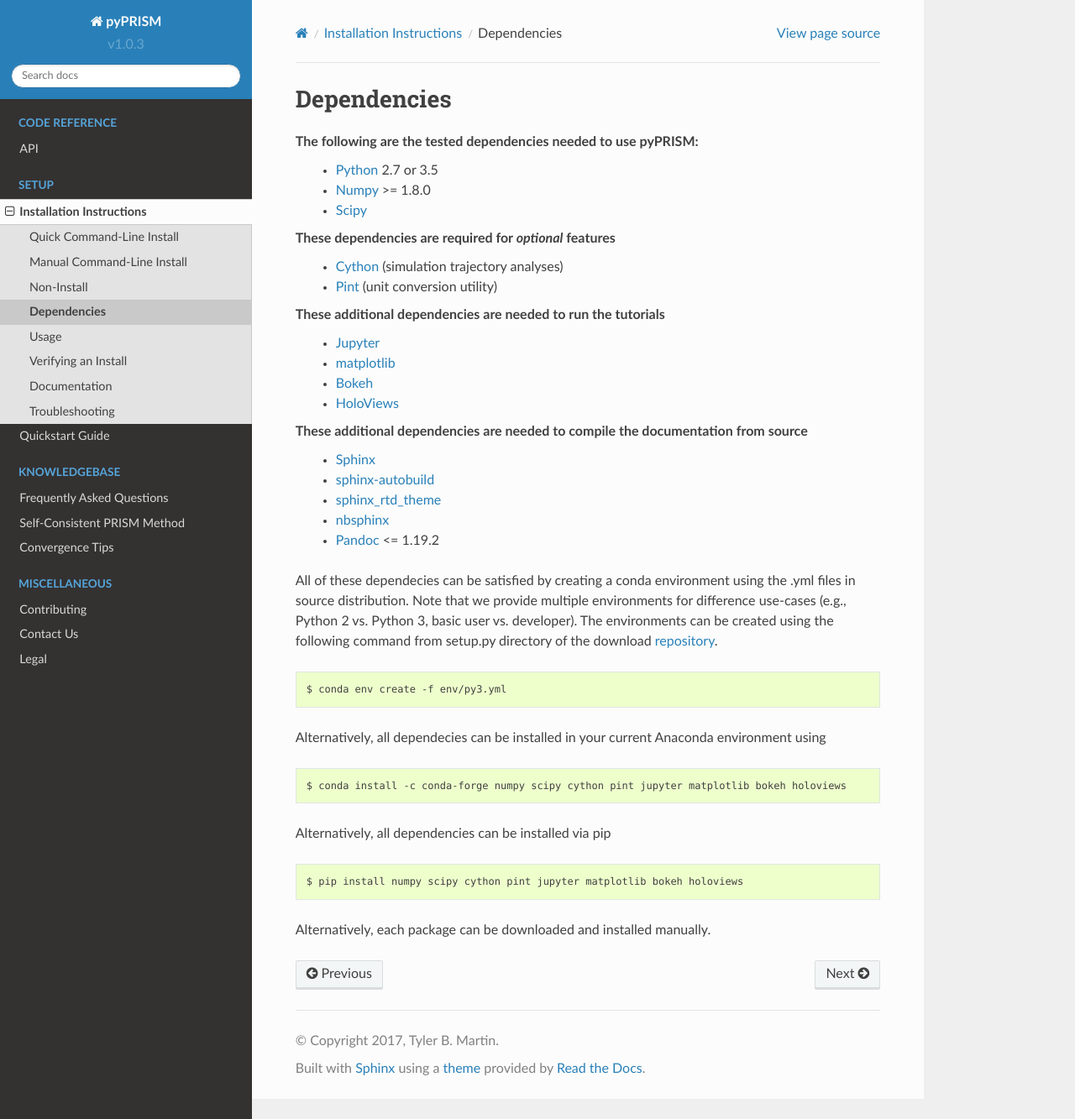
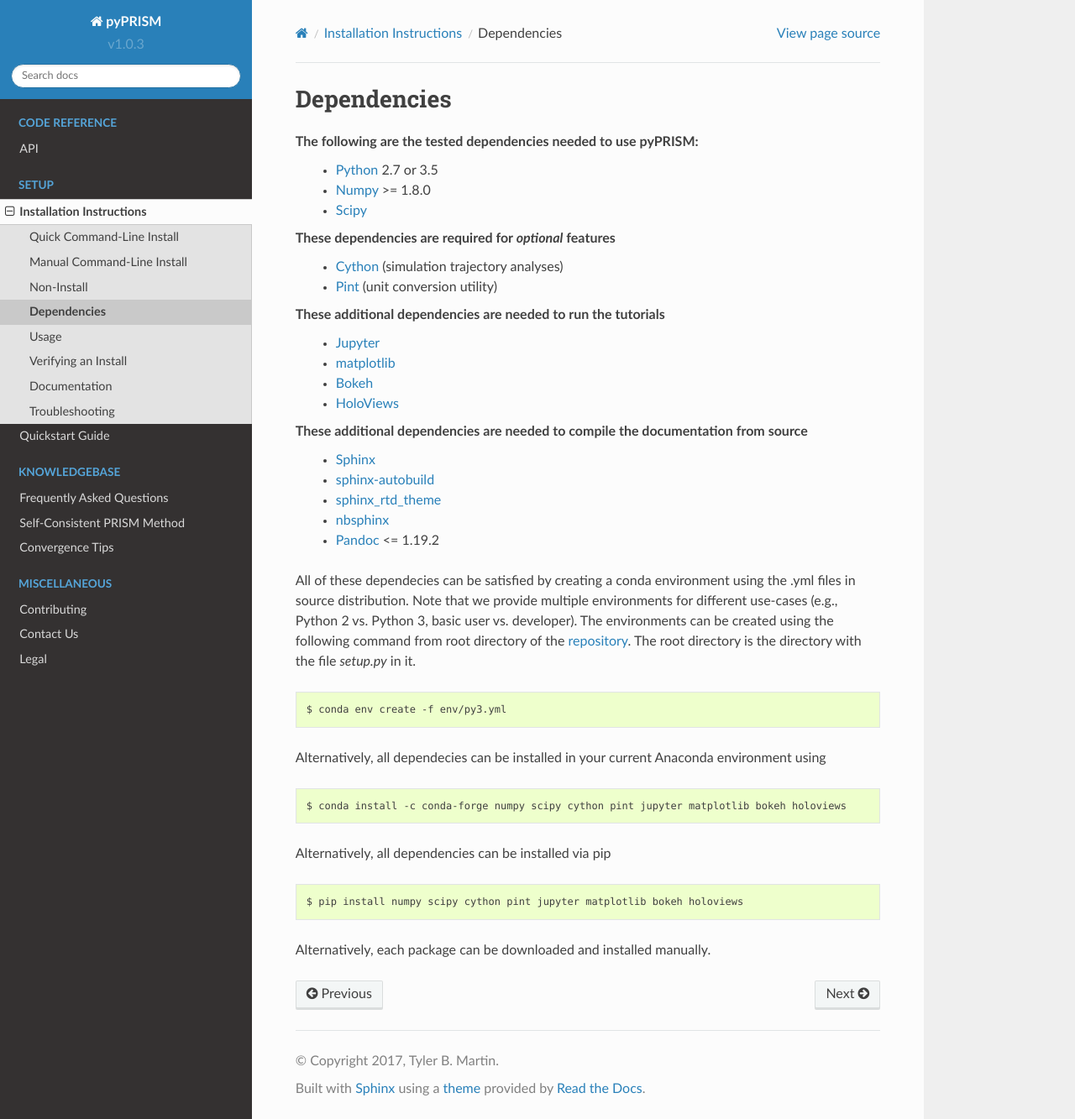
Before and after one commit to usnistgov/pyPRISM, a Sphinx documentation site: the page built from docs/install/dependencies.rst, in a window 1280 px wide and 1333 px high. Shown: the whole window at 84% size. Built offline with Sphinx 7.4.7 and the Read the Docs theme 2.0.0, drawn with Linux system fonts in a browser that asks for light colours; pages that are not in the unit, such as notebooks, are missing from menus.

Commit message:
Fixed typos in documentation

```diff
--- a/docs/install/dependencies.rst
+++ b/docs/install/dependencies.rst
@@ -27,10 +27,11 @@
 
 All of these dependecies can be satisfied by creating a conda environment using
 the .yml files in source distribution. Note that we provide multiple
-environments for difference use-cases (e.g., Python 2 vs. Python 3, basic user
+environments for different use-cases (e.g., Python 2 vs. Python 3, basic user
 vs. developer). The environments can be created using the following command
-from setup.py directory of the download `repository
-<https://github.com/usnistgov/pyprism>`__.
+from root directory of the `repository
+<https://github.com/usnistgov/pyprism>`__. The root directory is the directory
+with the file `setup.py` in it.
 
 .. code-block:: bash
 
```
